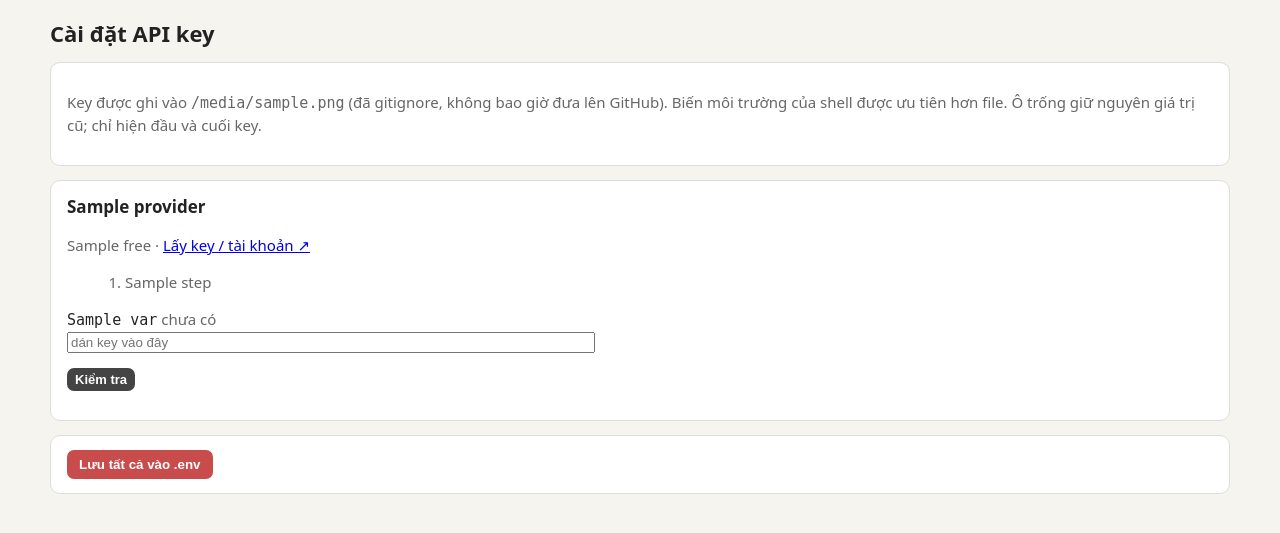
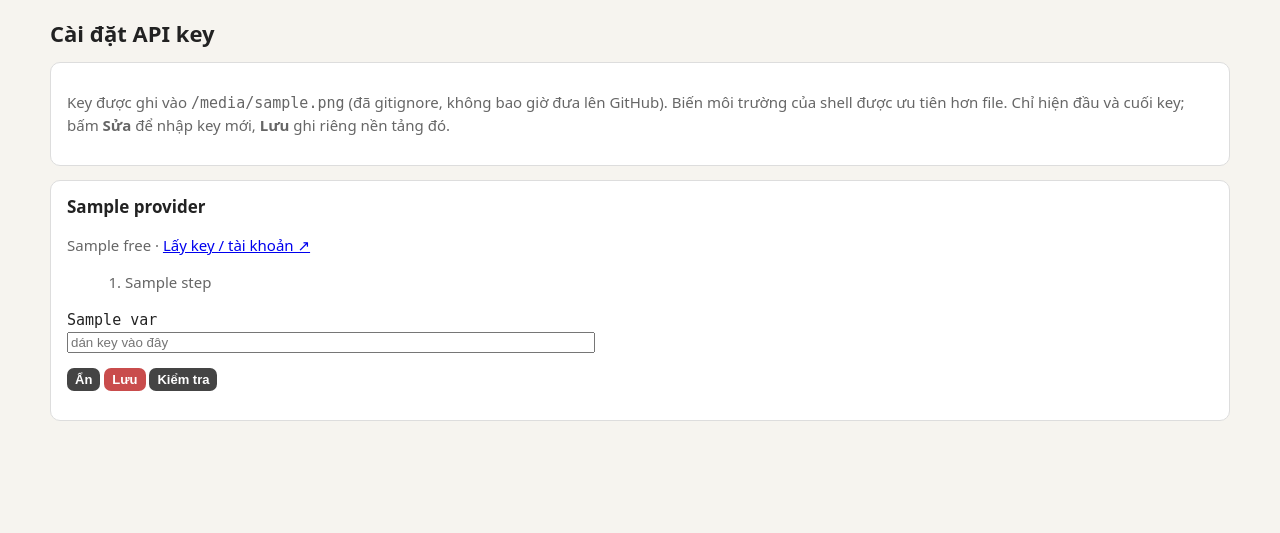
Before and after one commit to Focus6892/kdp-studio, a Python web app: template kdp_studio/ui/templates/settings.html in a window 1280 px wide. Shown: the part 46-579 px from the top of the page. Run offline with Jinja, Linux system fonts and the light colour scheme; the template is opened without the code that fills it: most values are stand-ins (such as "Sample title", 1, 10 or a date in 2020).

Commit message:
ui settings: per-platform Save, fields hidden behind an Edit button once a key is stored
Co-Authored-By: Claude Fable 5.1 <noreply@anthropic.com>

```diff
--- a/kdp_studio/ui/templates/settings.html
+++ b/kdp_studio/ui/templates/settings.html
@@ -2,23 +2,44 @@
 {% block body %}
 <h1>Cài đặt API key</h1>
 {% if message %}<div class="card"><b>{{ message }}</b></div>{% endif %}
-<div class="card"><p class="muted">Key được ghi vào <code>{{ env_file }}</code> (đã gitignore, không bao giờ đưa lên GitHub). Biến môi trường của shell được ưu tiên hơn file. Ô trống giữ nguyên giá trị cũ; chỉ hiện đầu và cuối key.</p></div>
+<div class="card"><p class="muted">Key được ghi vào <code>{{ env_file }}</code> (đã gitignore, không bao giờ đưa lên GitHub). Biến môi trường của shell được ưu tiên hơn file. Chỉ hiện đầu và cuối key; bấm <b>Sửa</b> để nhập key mới, <b>Lưu</b> ghi riêng nền tảng đó.</p></div>
+{% for p in providers %}
+{% set complete = p.vars and p.present.values()|select|list|length == p.vars|length %}
+<div class="card" id="prov-{{ p.id }}">
+<h2>{{ p.name }} {% if p.optional %}<span class="pill">không bắt buộc</span>{% endif %}{% if complete %}<span class="pill" style="background:#dff3e3;color:var(--ok)">đã có key</span>{% endif %}</h2>
+<p class="muted">{{ p.free }}{% if p.url %} · <a href="{{ p.url }}" target="_blank" rel="noopener">Lấy key / tài khoản ↗</a>{% endif %}</p>
+{% if p.vars %}
 <form method="post" action="{{ url_for('settings_save') }}">
-{% for p in providers %}
-<div class="card" id="prov-{{ p.id }}">
-<h2>{{ p.name }} {% if p.optional %}<span class="pill">không bắt buộc</span>{% endif %}</h2>
-<p class="muted">{{ p.free }}{% if p.url %} · <a href="{{ p.url }}" target="_blank" rel="noopener">Lấy key / tài khoản ↗</a>{% endif %}</p>
+<div id="summary-{{ p.id }}" {% if not complete %}hidden{% endif %}>
+  {% for v in p.vars %}<p><code>{{ v }}</code> <span class="ok">{{ p.masked[v] or 'đã có' }}</span></p>{% endfor %}
+</div>
+<div id="fields-{{ p.id }}" {% if complete %}hidden{% endif %}>
+  <ol class="muted" style="margin:4px 0 10px 18px">{% for s in p.steps %}<li>{{ s }}</li>{% endfor %}</ol>
+  {% for v in p.vars %}
+  <p><label><code>{{ v }}</code> {% if p.present[v] %}<span class="muted">hiện tại {{ p.masked[v] }}</span>{% endif %}<br>
+  <input type="password" name="{{ v }}" style="width:min(520px,95%)" placeholder="{% if p.present[v] %}để trống = giữ nguyên{% else %}dán key vào đây{% endif %}" autocomplete="off"></label></p>
+  {% endfor %}
+</div>
+<p>
+  <button type="button" class="small secondary" id="edit-{{ p.id }}" onclick="toggleEdit('{{ p.id }}')">{% if complete %}Sửa{% else %}Ẩn{% endif %}</button>
+  <button class="small" id="save-{{ p.id }}" {% if complete %}hidden{% endif %}>Lưu</button>
+  <button type="button" class="small secondary" onclick="checkProvider('{{ p.id }}')">Kiểm tra</button>
+  <span id="check-{{ p.id }}" class="muted"></span>
+</p>
+</form>
+{% else %}
 <ol class="muted" style="margin:4px 0 10px 18px">{% for s in p.steps %}<li>{{ s }}</li>{% endfor %}</ol>
-{% for v in p.vars %}
-<p><label><code>{{ v }}</code> {% if p.present[v] %}<span class="ok">đã có ({{ p.masked[v] }})</span>{% else %}<span class="muted">chưa có</span>{% endif %}<br>
-<input type="password" name="{{ v }}" style="width:min(520px,95%)" placeholder="{% if p.present[v] %}giữ nguyên{% else %}dán key vào đây{% endif %}" autocomplete="off"></label></p>
-{% endfor %}
-<p><button type="button" class="small secondary" onclick="checkProvider('{{ p.id }}')">Kiểm tra</button> <span id="check-{{ p.id }}" class="muted"></span></p>
+<p><span class="ok">không cần key</span></p>
+{% endif %}
 </div>
 {% endfor %}
-<div class="card"><button>Lưu tất cả vào .env</button></div>
-</form>
 <script>
+function toggleEdit(id){
+  const f = document.getElementById('fields-' + id), s = document.getElementById('summary-' + id), e = document.getElementById('edit-' + id), sv = document.getElementById('save-' + id);
+  const open = f.hidden;               // fields hidden -> open them for editing
+  f.hidden = !open; sv.hidden = !open; s.hidden = open;
+  e.textContent = open ? 'Ẩn' : 'Sửa';
+}
 async function checkProvider(id){
   const el = document.getElementById('check-' + id); el.textContent = 'đang kiểm tra…'; el.className = 'muted';
   try { const r = await fetch('{{ url_for("settings_check", provider="X") }}'.replace('X', id), {method: 'POST'}); const d = await r.json();
```
